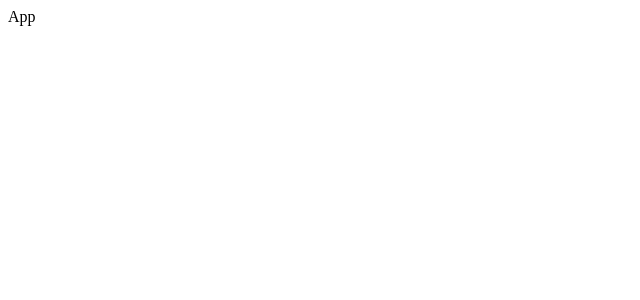
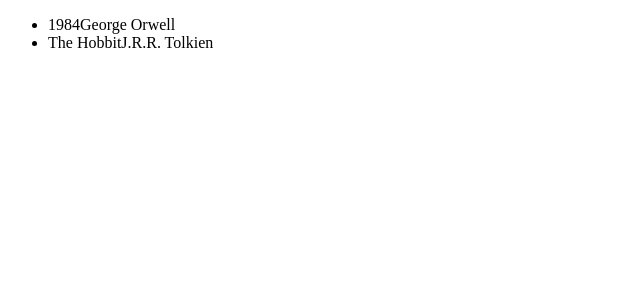
Before and after one commit to timazubar/redux-bookstore, a React (Create React App) app: page / in a window 1280 px wide. Shown: the top 300 px of the page, without its empty margins (0-640 px from the left). Built offline with nearby package versions, Linux system fonts and the light colour scheme.

Commit message:
feat: add home page and cart page with routes

```diff
--- a/src/components/App.jsx
+++ b/src/components/App.jsx
@@ -1,7 +1,17 @@
 import React from "react";
+import { Route, Switch } from "react-router-dom";
 
-const App = () => {
-  return <div>App</div>;
+import CartPage from "./Pages/CartPage";
+import HomePage from "./Pages/HomePage";
+import withBookstoreService from "./withBookstoreService";
+
+const App = ({ bookstoreService }) => {
+  return (
+    <Switch>
+      <Route path="/" component={HomePage} exact />
+      <Route path="/cart" component={CartPage} />
+    </Switch>
+  );
 };
 
-export default App;
+export default withBookstoreService()(App);
--- /dev/null
+++ b/src/components/BookList.jsx
@@ -0,0 +1,21 @@
+import React, { Component } from "react";
+import BookListItem from "./BookListItem";
+
+class BookList extends Component {
+  render() {
+    const { books } = this.props;
+    return (
+      <ul>
+        {books.map((book) => {
+          return (
+            <li key={book.id}>
+              <BookListItem book={book} />
+            </li>
+          );
+        })}
+      </ul>
+    );
+  }
+}
+
+export default BookList;
--- /dev/null
+++ b/src/components/BookListItem.jsx
@@ -0,0 +1,13 @@
+import React, { Fragment } from "react";
+
+const BookListItem = ({ book }) => {
+  const { title, author } = book;
+  return (
+    <Fragment>
+      <span>{title}</span>
+      <span>{author}</span>
+    </Fragment>
+  );
+};
+
+export default BookListItem;
--- /dev/null
+++ b/src/components/Pages/CartPage.jsx
@@ -0,0 +1,7 @@
+import React from "react";
+
+const CartPage = () => {
+  return <div>Cart Page</div>;
+};
+
+export default CartPage;
--- /dev/null
+++ b/src/components/Pages/HomePage.jsx
@@ -0,0 +1,23 @@
+import React from "react";
+import BookList from "../BookList";
+
+const HomePage = () => {
+  return (
+    <BookList
+      books={[
+        {
+          id: 1,
+          title: "1984",
+          author: "George Orwell",
+        },
+        {
+          id: 2,
+          title: "The Hobbit",
+          author: "J.R.R. Tolkien",
+        },
+      ]}
+    />
+  );
+};
+
+export default HomePage;
--- a/src/components/withBookStoreService.jsx
+++ b/src/components/withBookStoreService.jsx
@@ -5,8 +5,8 @@
   return (props) => {
     return (
       <BookstoreServiceConsumer>
-        {(bookStoreService) => {
-          return <Wrapped {...props} bookStoreService={bookStoreService} />;
+        {(bookstoreService) => {
+          return <Wrapped {...props} bookstoreService={bookstoreService} />;
         }}
       </BookstoreServiceConsumer>
     );
--- a/src/index.js
+++ b/src/index.js
@@ -1,6 +1,25 @@
 import React from "react";
 import ReactDOM from "react-dom";
+import { BrowserRouter as Router } from "react-router-dom";
+import { Provider } from "react-redux";
 
 import App from "./components/App";
+import BookstoreService from "./services/BookstoreService";
+import { BookstoreServiceProvider } from "./components/BookstoreServiceCooperation";
+import ErrorBoundary from "./components/ErrorBoundary";
+import store from "./store";
 
-ReactDOM.render(<App />, document.getElementById("root"));
+const bookstoreService = new BookstoreService();
+
+ReactDOM.render(
+  <Provider store={store}>
+    <ErrorBoundary>
+      <BookstoreServiceProvider value={bookstoreService}>
+        <Router>
+          <App />
+        </Router>
+      </BookstoreServiceProvider>
+    </ErrorBoundary>
+  </Provider>,
+  document.getElementById("root")
+);
--- a/src/services/BookstoreService.jsx
+++ b/src/services/BookstoreService.jsx
@@ -1,5 +1,16 @@
 export default class BookstoreService {
   getBooks() {
-    return [];
+    return [
+      {
+        id: 1,
+        title: "1984",
+        author: "George Orwell",
+      },
+      {
+        id: 2,
+        title: "The Hobbit",
+        author: "J.R.R. Tolkien",
+      },
+    ];
   }
 }
```
Also changed, not shown: src/actions/index.js (+6 -8 lines), src/components/Pages/index.jsx (added, +7 -0 lines), src/components/Pages.jsx (deleted).
